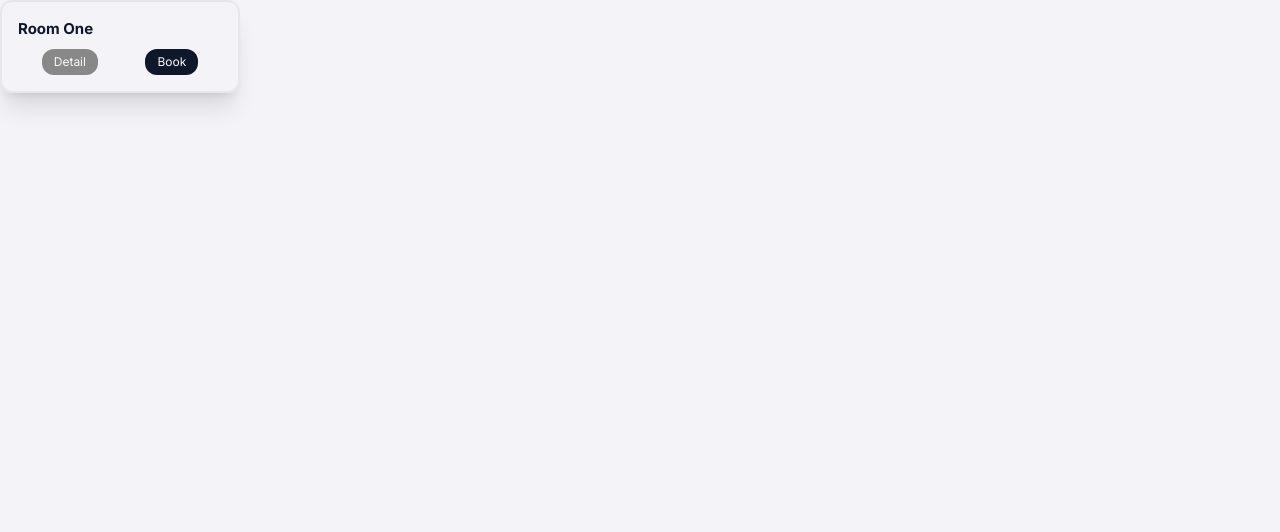
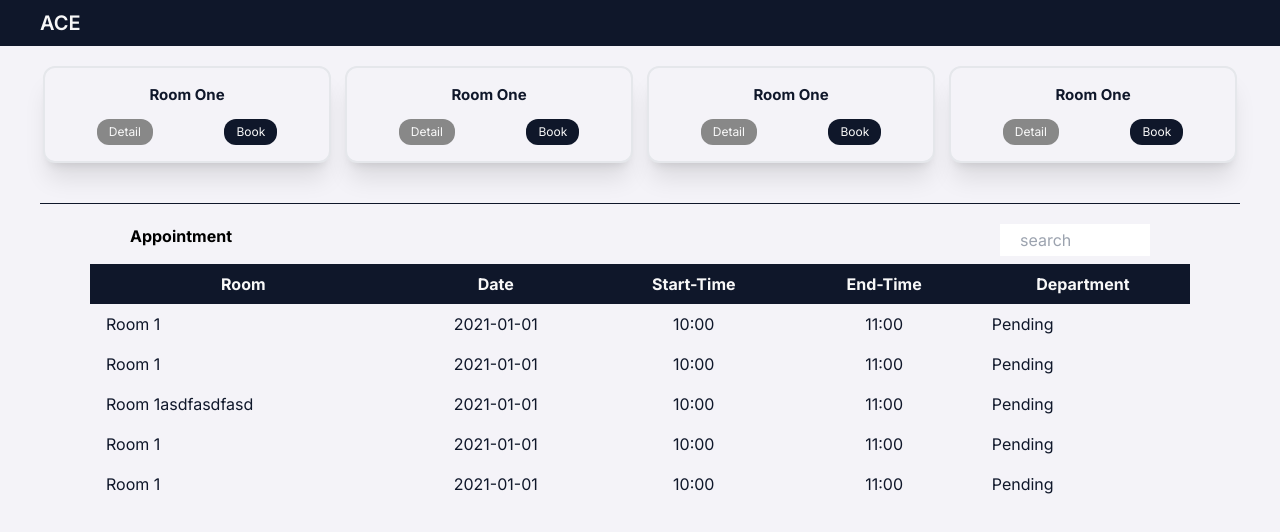
Before and after one commit to Antaraes/meeting_appointment_ui, a Next.js app: page /home in a window 1280 px wide. Shown: the top 532 px of the page. Built offline with nearby package versions, Linux system fonts and the light colour scheme.

Commit message:
[update] client home page

```diff
--- a/package.json
+++ b/package.json
@@ -14,6 +14,7 @@
     "next": "13.5.6",
     "react": "^18",
     "react-dom": "^18",
+    "react-icons": "^5.0.1",
     "zod": "^3.22.4",
     "zustand": "^4.5.0"
   },
--- a/src/app/home/page.tsx
+++ b/src/app/home/page.tsx
@@ -1,10 +1,33 @@
-import RoomCard from '@/components/RoomCard'
-import React from 'react'
+import RoomCard from "@/components/RoomCard";
+import NavBar from "@/components/clientLayOut/NavBar";
+import HomePageTable from "@/components/home/HomePageTable";
+import React from "react";
 
 export default function Home() {
   return (
     <div>
-        <RoomCard />
+      <NavBar />
+
+      <div className=" pt-5 px-5 md:px-10">
+        <div className="grid grid-cols-1 md:grid-cols-2 lg:grid-cols-3 xl:grid-cols-4 gap-2 pb-10 border-b border-secondary">
+          <div className="m-auto">
+          <RoomCard />
+          </div>
+          <div className="m-auto">
+          <RoomCard />
+          </div>
+          <div className="m-auto">
+          <RoomCard />
+          </div>
+          <div className="m-auto">
+          <RoomCard />
+          </div>
+        </div>
+
+        <div className="mt-5 grid grid-cols-1">
+            <HomePageTable />
+        </div>
+      </div>
     </div>
-  )
+  );
 }
--- a/src/components/RoomCard.tsx
+++ b/src/components/RoomCard.tsx
@@ -1,17 +1,25 @@
-import React from 'react'
+import React from "react";
+import { FaArrowRight } from 'react-icons/fa';
 
 export default function RoomCard() {
   return (
-    <div className='card max-w-60'>
-        <h3 className='text-[15px] font-bold'>Room One</h3>
-        <div className='flex justify-around items-center mt-2'>
-            <button className='rounded-xl bg-detail text-text-white px-3 py-1 text-[12px] hover:bg-opacity-75 active:bg-opacity-75'>
-                Detail
-            </button>
-            <button className='rounded-xl bg-secondary text-text-white px-3 py-1 text-[12px] hover:bg-opacity-75 active:bg-opacity-75'>
-                Book
-            </button>
+    <div className="card w-72">
+      <div className="m-0 p-0 hidden md:block">
+        <h3 className="text-[15px] font-bold text-center">Room One</h3>
+        <div className="flex justify-around items-center mt-3">
+          <button className="rounded-xl bg-detail text-text-white px-3 py-1 text-[12px] hover:bg-opacity-75 active:bg-opacity-75">
+            Detail
+          </button>
+          <button className="rounded-xl bg-secondary text-text-white px-3 py-1 text-[12px] hover:bg-opacity-75 active:bg-opacity-75">
+            Book
+          </button>
         </div>
+      </div>
+
+      <div className="m-0 p-0 md:hidden flex justify-between items-center">
+        <h3 className="text-[15px] font-bold">Room One</h3>
+        <h3><FaArrowRight /></h3>
+      </div>
     </div>
-  )
+  );
 }
--- /dev/null
+++ b/src/components/clientLayOut/NavBar.tsx
@@ -0,0 +1,9 @@
+import React from 'react'
+
+export default function NavBar() {
+  return (
+    <div className='flex justify-start items-center px-5 md:px-10 py-2 bg-secondary  m-0'>
+        <h3 className='font-semibold text-[20px] text-text-white'>ACE</h3>
+    </div>
+  )
+}
--- /dev/null
+++ b/src/components/common/HeaderComponent.tsx
@@ -0,0 +1,12 @@
+import React from "react";
+
+interface HeaderComponent {
+  title: string;
+  className: string;
+}
+
+const HeaderComponent: React.FC<HeaderComponent> = ({ title, className }) => {
+  return <p className={className}>{title}</p>;
+};
+
+export default HeaderComponent;
--- /dev/null
+++ b/src/components/common/MobileHomeTable.tsx
@@ -0,0 +1,22 @@
+import React from "react";
+
+export default function MobileHomeTable({ tableData }: any) {
+  return (
+    <>
+      {tableData.map((data:any) => (
+        <div className="card w-72" key={data.id}>
+          <div className="flex items-center justify-between">
+            <h2 className="font-semibold text-[15px]">{data.room}</h2>
+            <p className="text-[12px]">{data.date}</p>
+          </div>
+          <div className="flex items-center justify-between">
+            <h2 className="font-semibold text-[15px]">{data.department}</h2>
+            <p className="text-[12px]">
+              {data.startTime} - {data.endTime}
+            </p>
+          </div>
+        </div>
+      ))}
+    </>
+  );
+}
--- /dev/null
+++ b/src/components/common/TableComponent.tsx
@@ -0,0 +1,54 @@
+import React from "react";
+
+type Header = {
+  id: number;
+  Title: string;
+};
+
+type TableData = {
+  id: number;
+  room: string;
+  date: string;
+  startTime: string;
+  endTime: string;
+  department: string;
+};
+
+interface TableComponentProps {
+  header: Header[];
+  tableData: TableData[];
+}
+
+const TableComponent: React.FC<TableComponentProps> = ({
+  header,
+  tableData,
+}) => {
+  return (
+    <div className="flex md:w-[650px] lg:w-[900px] xl:w-[1100px] mx-auto mt-2">
+      <table className="table-auto w-full rounded-[10px]">
+        <thead className="bg-secondary text-text-white border-none">
+          <tr>
+            {header.map((item) => (
+              <th key={item.id} className="px-4 py-2">
+                {item.Title}
+              </th>
+            ))}
+          </tr>
+        </thead>
+        <tbody>
+          {tableData.map((item, index) => (
+            <tr key={item.id} className="">
+              <td className="px-4 py-2 text-left">{item.room}</td>
+              <td className="px-4 py-2 text-center">{item.date}</td>
+              <td className="px-4 py-2 text-center">{item.startTime}</td>
+              <td className="px-4 py-2 text-center">{item.endTime}</td>
+              <td className="px-4 py-2 text-left">{item.department}</td>
+            </tr>
+          ))}
+        </tbody>
+      </table>
+    </div>
+  );
+};
+
+export default TableComponent;
--- /dev/null
+++ b/src/components/common/TextComponent.tsx
@@ -0,0 +1,17 @@
+import React from "react";
+
+interface TextComponent {
+  type: string;
+  className: string;
+  placeholder: string;
+}
+
+const TextComponent: React.FC<TextComponent> = ({
+  type,
+  className,
+  placeholder,
+}) => {
+  return <input type={type} className={className} placeholder={placeholder} />;
+};
+
+export default TextComponent;
--- /dev/null
+++ b/src/components/home/HomePageTable.tsx
@@ -0,0 +1,109 @@
+import React from "react";
+import HeaderComponent from "../common/HeaderComponent";
+import TextComponent from "../common/TextComponent";
+import TableComponent from "../common/TableComponent";
+import MobileHomeTable from "../common/MobileHomeTable";
+import { FaSearch } from 'react-icons/fa';
+
+const HomePageTable = () => {
+  const headerTable = [
+    {
+      id: 1,
+      Title: "Room",
+    },
+    {
+      id: 2,
+      Title: "Date",
+    },
+    {
+      id: 3,
+      Title: "Start-Time",
+    },
+    {
+      id: 4,
+      Title: "End-Time",
+    },
+    {
+      id: 5,
+      Title: "Department",
+    },
+  ];
+
+  const dataTable = [
+    {
+      id: 1,
+      room: "Room 1",
+      date: "2021-01-01",
+      startTime: "10:00",
+      endTime: "11:00",
+      department: "Pending",
+    },
+    {
+      id: 2,
+      room: "Room 1",
+      date: "2021-01-01",
+      startTime: "10:00",
+      endTime: "11:00",
+      department: "Pending",
+    },
+    {
+      id: 3,
+      room: "Room 1asdfasdfasd",
+      date: "2021-01-01",
+      startTime: "10:00",
+      endTime: "11:00",
+      department: "Pending",
+    },
+    {
+      id: 4,
+      room: "Room 1",
+      date: "2021-01-01",
+      startTime: "10:00",
+      endTime: "11:00",
+      department: "Pending",
+    },
+    {
+      id: 5,
+      room: "Room 1",
+      date: "2021-01-01",
+      startTime: "10:00",
+      endTime: "11:00",
+      department: "Pending",
+    },
+  ];
+
+  return (
+    <div className="mx-auto w-auto p-0">
+      <div className="m-0 p-0 hidden md:block">
+        <div className="flex px-10 mx-auto justify-between">
+          <HeaderComponent
+            title="Appointment"
+            className="text-black font-bold"
+          />
+          <TextComponent
+            type="text"
+            className="w-[150px] px-5 py-1"
+            placeholder="search"
+          />
+        </div>
+        <TableComponent header={headerTable} tableData={dataTable} />
+      </div>
+      <div className="mx-auto p-0 md:hidden">
+      <div className="flex px-5 justify-between mb-3">
+          <HeaderComponent
+            title="Appointment"
+            className="text-black font-bold"
+          />
+
+          <button className="bg-transparent text-center">
+          <FaSearch size={20}/>
+          </button>
+
+        </div>
+        <MobileHomeTable tableData={dataTable}/>
+      </div>
+    </div>
+  );
+};
+
+export default HomePageTable;
```
Also changed, not shown: 1 other file (tests, documents, lock files or other folders).
